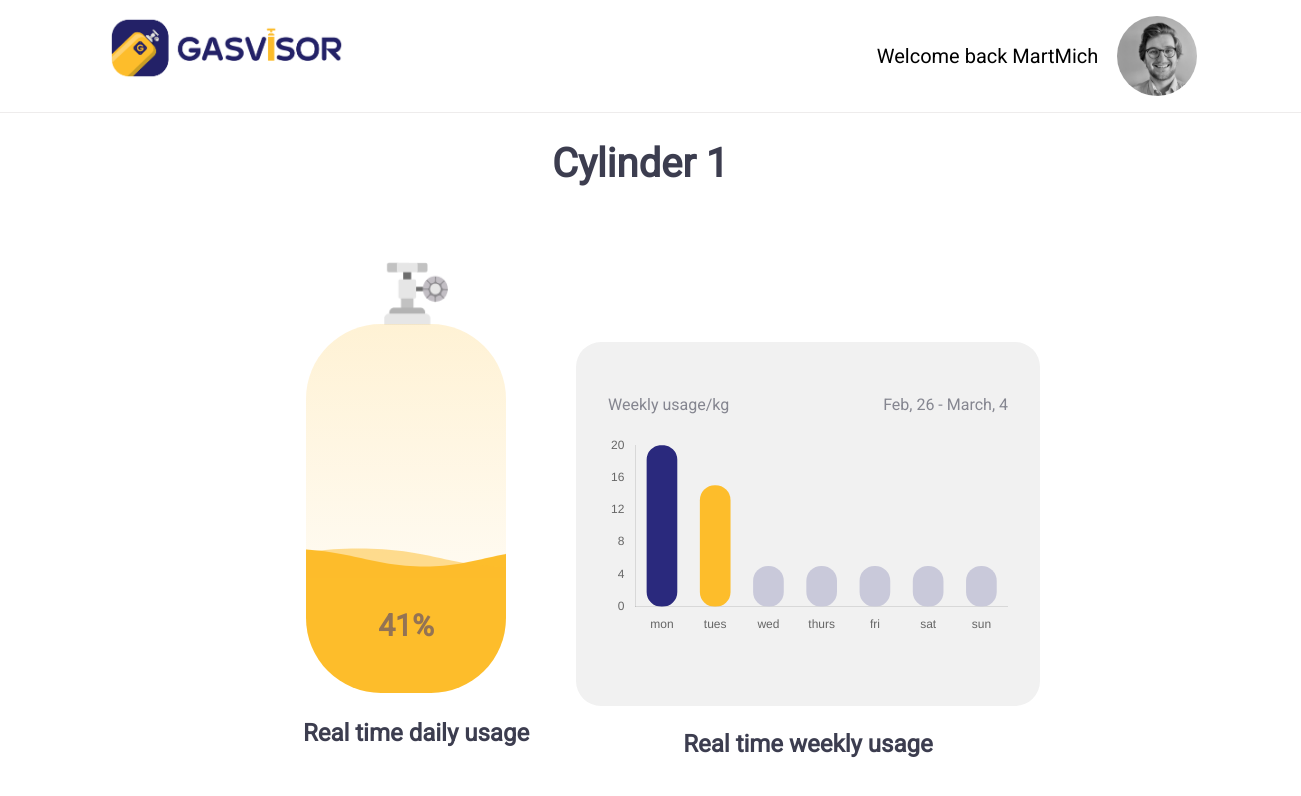
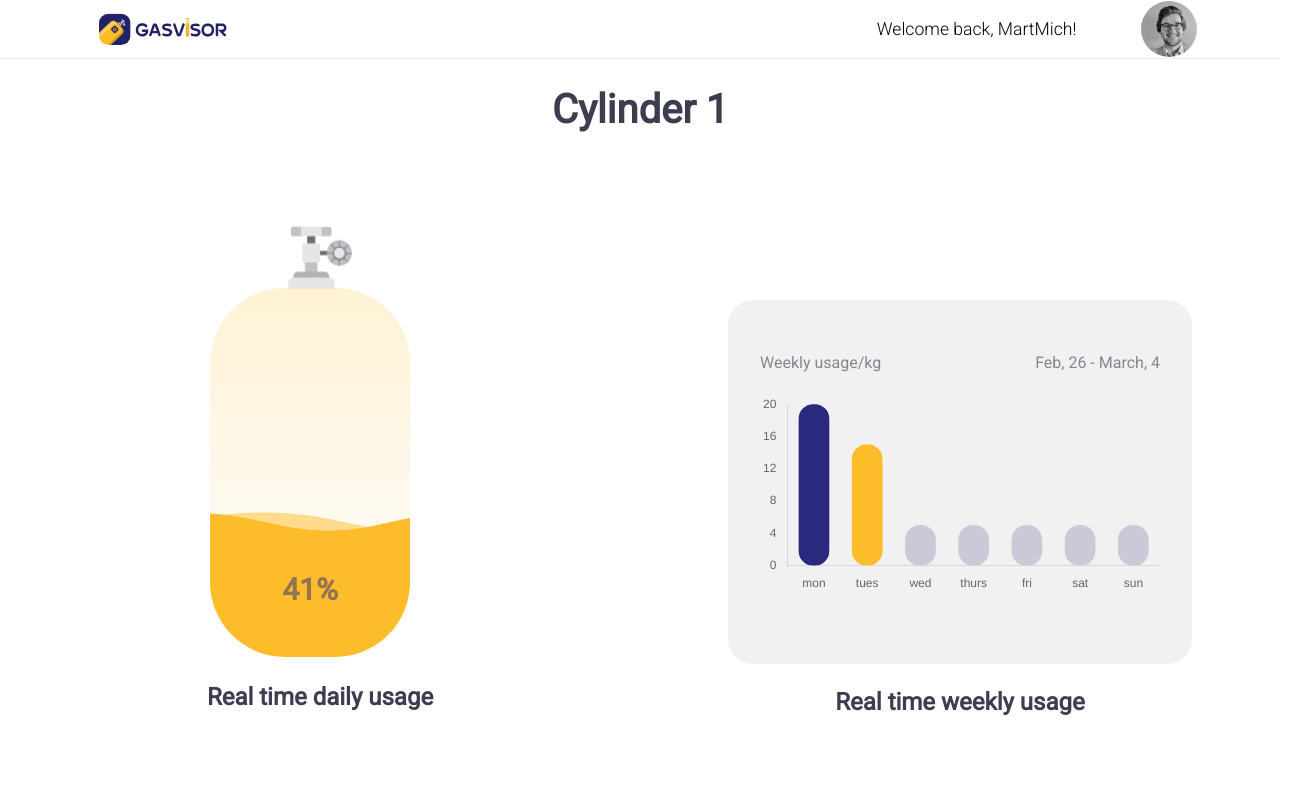
Before and after one commit to AchaRhaah/gasvisor-filling, a React (Create React App) app: page / in a window 1280 px wide. Shown: the top 796 px of the page, 1301 px wide, since content can reach past the window. Built offline with nearby package versions, Linux system fonts and the light colour scheme.

Commit message:
made cosmetice changes

```diff
--- a/src/App.css
+++ b/src/App.css
@@ -4,13 +4,14 @@
       align-items: center;
     width: 100vw;
       height: 100vh;
+    overflow-y: hidden;
+      overflow-x: hidden;
     }
 
 .graph-container {
-  width: 60%;
+  width: 75%;
   justify-content: space-between;
   display: flex;
-  margin-top: 3em;
 }
 .heading {
   font-size: 2.5em;
--- a/src/components/Header.js
+++ b/src/components/Header.js
@@ -1,16 +1,15 @@
 import React from "react";
 import "./headerStyles.css";
+import Logo from "../images/logo.svg";
 
 function Header() {
   return (
     <div className="header">
       <div className="logo">
-        <img src={require("../images/logo.png")} alt="" className="gas-logo" />
+        <img src={Logo} alt="" className="gas-logo" />
       </div>
       <div className="right">
-        {/* <div> */}
-        <p className="welcome">Welcome back MartMich</p>
-        {/* </div> */}
+        <p className="welcome">Welcome back, MartMich!</p>
         <img className="profile" alt="" src={require("../images/david.png")} />
       </div>
     </div>
--- a/src/components/barchart.css
+++ b/src/components/barchart.css
@@ -14,6 +14,8 @@
     flex-direction: column;
     align-items: center;
     justify-content: center;
+    width: 20em;
+        height: 40em;
 }
 
 .chart-header-container {
--- a/src/components/headerStyles.css
+++ b/src/components/headerStyles.css
@@ -1,7 +1,7 @@
 .header {
     border-bottom: 1px solid #eeecec;
     width: 87%;
-    height: 7em;
+    height: 5em;
     display: flex;
     align-items: center;
     padding-left: 6.5em;
@@ -18,22 +18,22 @@
 }
 
 .welcome {
-    font-size: 1.25em;
-    font-weight: 500;
+    font-size: 1.1em;
+    font-weight: 300;
 }
 
 .profile {
-    width: 5em;
-    height: 5em;
+    width: 3.5em;
+        height: 3.5em;
     border-radius: 50%;
 }
 .gas-logo {
-    width: 18em;
-    height: 6em;
+    width: 10em;
+        height: 3.5em;
     object-fit: cover;
 }
 
 .logo {
-    width: 20em;
-    height: 7em;
+    width: 10em;
+        height: 3.5em;
 }
--- a/src/components/styles.css
+++ b/src/components/styles.css
@@ -4,6 +4,7 @@
     display: flex;
     flex-direction: column;
     align-items: center;
+    justify-content: center;
 }
 .cylinder {
     position: relative;
```
Also changed, not shown: src/images/logo.png (deleted), src/images/logo.svg (added).
